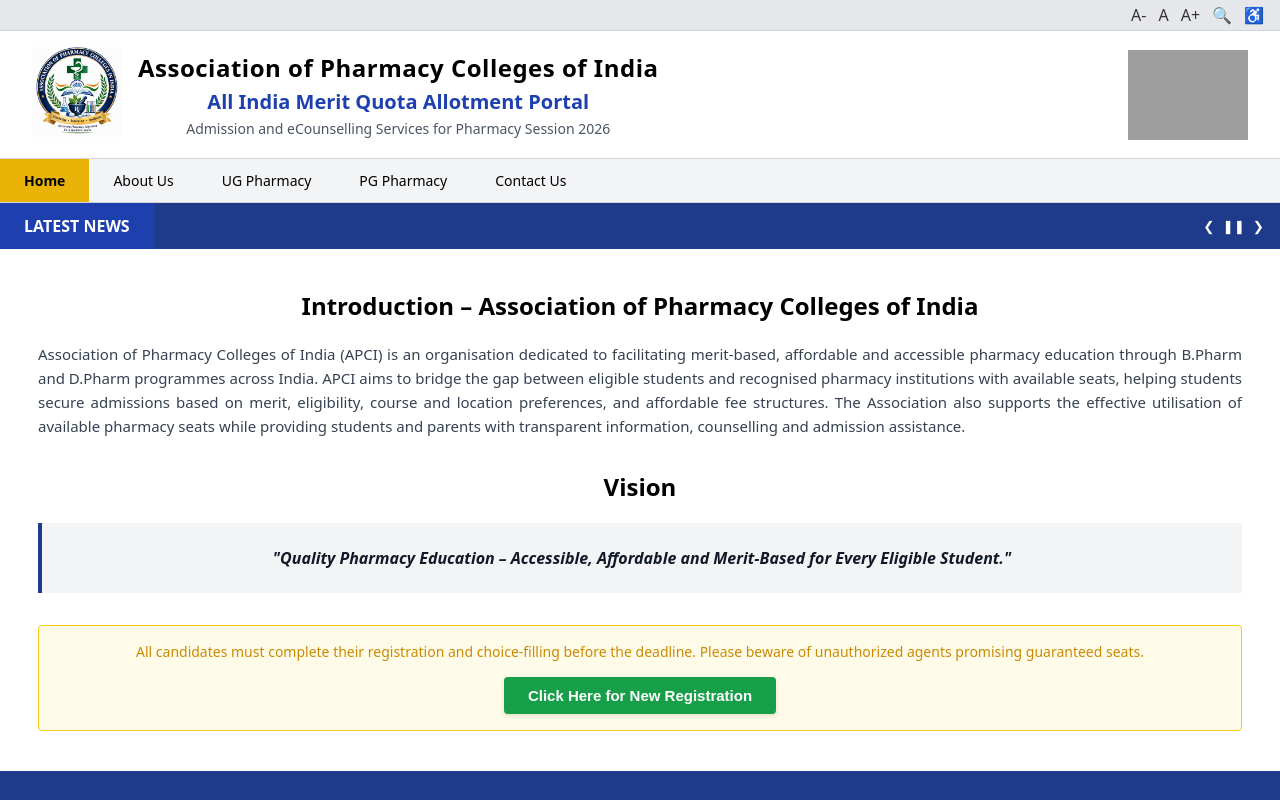
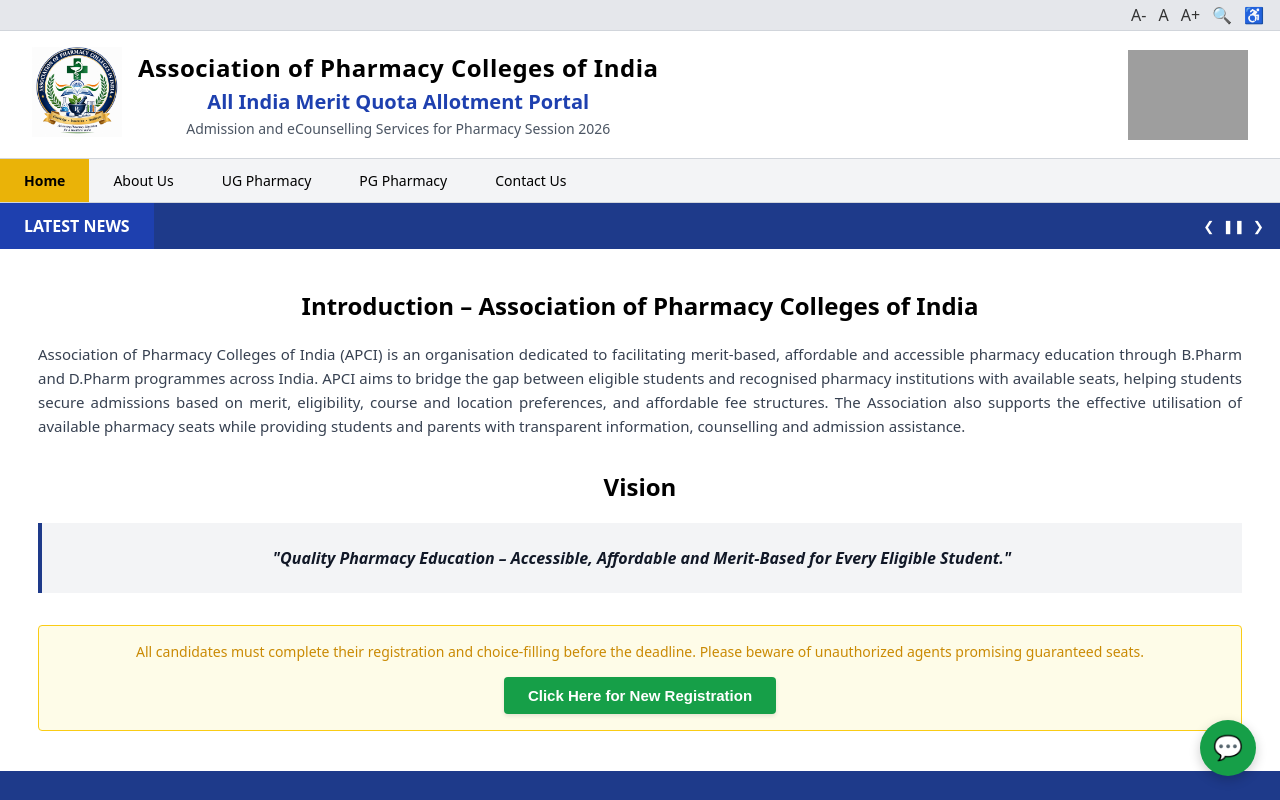
Before and after one commit to Dinoy77/ayurveda-allotment, a React (Vite) app: page / in a window 1280 px wide. Shown: the top 800 px of the page. Built offline with nearby package versions, Linux system fonts and the light colour scheme; grey boxes are pictures that could not be loaded.

Commit message:
chatbot creation started

```diff
--- a/src/App.jsx
+++ b/src/App.jsx
@@ -5,6 +5,7 @@
 import CourseDetails from './pages/CourseDetails';
 import AboutUs from './pages/AboutUs';
 import RegistrationPage from './pages/RegistrationPage';
+import ChatBot from './components/ChatBot';
 
 function App() {
   return (
@@ -19,6 +20,7 @@
           <Route path="/pg-pharmacy" element={<CourseDetails />} />
           <Route path="/contact" element={<CourseDetails />} />
         </Routes>
+        <ChatBot />
       </div>
     </BrowserRouter>
   );
--- /dev/null
+++ b/src/components/ChatBot.jsx
@@ -0,0 +1,171 @@
+import React, { useState } from 'react';
+
+const faqData = [
+  {
+    question: 'What courses do you offer?',
+    answer: 'We offer UG Pharmacy (B.Pharm), PG Pharmacy (M.Pharm), and Ayurveda courses. Visit our Courses page for full details.',
+  },
+  {
+    question: 'How do I register?',
+    answer: 'Click the "Click Here for New Registration" button on our homepage to fill out the enquiry form. Our team will get in touch with you.',
+  },
+  {
+    question: 'What is the eligibility criteria?',
+    answer: 'Eligibility varies by course. Please visit the specific course page or contact us for detailed eligibility requirements.',
+  },
+  {
+    question: 'How can I contact you?',
+    answer: 'You can reach us through the Contact Us page, or share your details via our registration form and our team will call you back.',
+  },
+];
+
+const ChatBot = () => {
+  const [isOpen, setIsOpen] = useState(false);
+  const [selectedAnswer, setSelectedAnswer] = useState(null);
+
+  const handleQuestionClick = (item) => {
+    setSelectedAnswer(item);
+  };
+
+  const handleBack = () => {
+    setSelectedAnswer(null);
+  };
+
+  return (
+    <div style={styles.container}>
+      {isOpen && (
+        <div style={styles.chatWindow}>
+          <div style={styles.header}>
+            <span>Ask us anything</span>
+            <button style={styles.closeBtn} onClick={() => setIsOpen(false)}>
+              ✕
+            </button>
+          </div>
+
+          <div style={styles.body}>
+            {!selectedAnswer ? (
+              <>
+                <p style={styles.greeting}>👋 Hi! How can we help you today?</p>
+                {faqData.map((item, index) => (
+                  <button
+                    key={index}
+                    style={styles.questionBtn}
+                    onClick={() => handleQuestionClick(item)}
+                  >
+                    {item.question}
+                  </button>
+                ))}
+              </>
+            ) : (
+              <>
+                <p style={styles.answerQuestion}>{selectedAnswer.question}</p>
+                <p style={styles.answerText}>{selectedAnswer.answer}</p>
+                <button style={styles.backBtn} onClick={handleBack}>
+                  ← Back to questions
+                </button>
+              </>
+            )}
+          </div>
+        </div>
+      )}
+
+      <button style={styles.toggleBtn} onClick={() => setIsOpen(!isOpen)}>
+        {isOpen ? '✕' : '💬'}
+      </button>
+    </div>
+  );
+};
+
+const styles = {
+  container: {
+    position: 'fixed',
+    bottom: '24px',
+    right: '24px',
+    zIndex: 2000,
+    fontFamily: 'system-ui, -apple-system, sans-serif',
+  },
+  toggleBtn: {
+    width: '56px',
+    height: '56px',
+    borderRadius: '50%',
+    backgroundColor: '#169f48',
+    color: '#ffffff',
+    border: 'none',
+    fontSize: '24px',
+    cursor: 'pointer',
+    boxShadow: '0 4px 12px rgba(0,0,0,0.2)',
+  },
+  chatWindow: {
+    width: '320px',
+    maxHeight: '420px',
+    backgroundColor: '#ffffff',
+    borderRadius: '12px',
+    boxShadow: '0 8px 24px rgba(0,0,0,0.2)',
+    marginBottom: '12px',
+    display: 'flex',
+    flexDirection: 'column',
+    overflow: 'hidden',
+  },
+  header: {
+    backgroundColor: '#0f2b5b',
+    color: '#ffffff',
+    padding: '14px 16px',
+    fontWeight: '600',
+    fontSize: '15px',
+    display: 'flex',
+    justifyContent: 'space-between',
+    alignItems: 'center',
+  },
+  closeBtn: {
+    background: 'none',
+    border: 'none',
+    color: '#ffffff',
+    fontSize: '16px',
+    cursor: 'pointer',
+  },
+  body: {
+    padding: '16px',
+    overflowY: 'auto',
+  },
+  greeting: {
+    fontSize: '14px',
+    color: '#374151',
+    marginBottom: '12px',
+  },
+  questionBtn: {
+    display: 'block',
+    width: '100%',
+    textAlign: 'left',
+    padding: '10px 12px',
+    marginBottom: '8px',
+    backgroundColor: '#f3f4f6',
+    border: '1px solid #e5e7eb',
+    borderRadius: '8px',
+    fontSize: '13px',
+    color: '#111827',
+    cursor: 'pointer',
+  },
+  answerQuestion: {
+    fontSize: '14px',
+    fontWeight: '600',
+    color: '#0f2b5b',
+    marginBottom: '8px',
+  },
+  answerText: {
+    fontSize: '14px',
+    color: '#374151',
+    lineHeight: '1.6',
+    marginBottom: '16px',
+  },
+  backBtn: {
+    background: 'none',
+    border: 'none',
+    color: '#169f48',
+    fontSize: '13px',
+    fontWeight: '600',
+    cursor: 'pointer',
+    padding: 0,
+  },
+};
+
+export default ChatBot;
```
